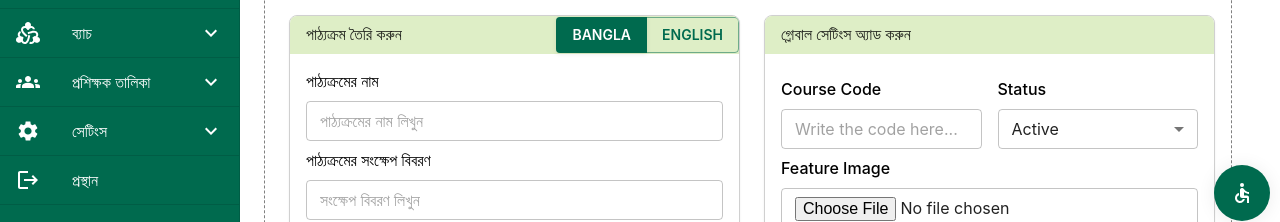
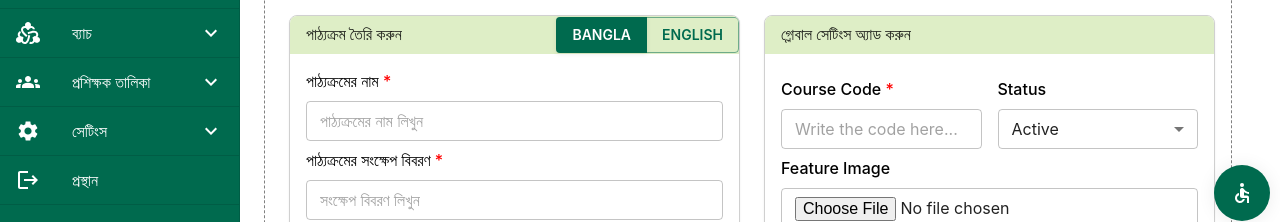
Before and after one commit to affan-habib/admin-panel, a React (Create React App) app: page /create-course in a window 1280 px wide. Shown: the part 162-384 px from the top of the page. Built offline with nearby package versions, Linux system fonts and the light colour scheme.

Commit message:
fixed required

```diff
--- a/src/components/form/InputField.tsx
+++ b/src/components/form/InputField.tsx
@@ -9,12 +9,14 @@ type InputFieldProps = FieldHookConfig<string | number> & {
   rows?: number;
   placeholder?: string;
   fieldWidth?: number; // New prop for field width
+  required?: boolean; // New prop for field width
 };
 
 const InputField: React.FC<InputFieldProps> = ({
   label,
   rows = 1,
   placeholder = '',
+  required,
   fieldWidth = 690, // Default width
   ...props
 }) => {
@@ -38,7 +40,7 @@ const InputField: React.FC<InputFieldProps> = ({
                 fontWeight: 500,
               }}
             >
-              {label}
+              {label} {required && <span style={{ color: 'red' }}>*</span>}
             </InputLabel>
           </div>
         </React.Fragment>
--- a/src/core/course/CreateCourse.tsx
+++ b/src/core/course/CreateCourse.tsx
@@ -21,15 +21,16 @@ import Snackbar from '@mui/material/Snackbar';
 import Alert from '@mui/material/Alert';
 import { useSnackbar } from 'context/SnackbarContext';
 import MainCard from 'components/cards/MainCard';
+import * as Yup from 'yup';
 
 const CreateCourse: React.FC = () => {
   const initialValues = {
     code: '',
     name: '',
     name_bn: '',
-    short_desc: '',
+    short_desc_en: '',
     short_desc_bn: '',
-    long_desc: '',
+    long_desc_en: '',
     long_desc_bn: '',
     course_type_id: '1',
     remarks: '',
@@ -43,7 +44,11 @@ const CreateCourse: React.FC = () => {
   const [selectedStep, setSelectedStep] = useState<number>(1);
   const navigate = useNavigate();
   const { showSnackbar } = useSnackbar();
-
+  const validationSchema = Yup.object({
+    code: Yup.string().required('Course code is required'),
+    name_bn: Yup.string().required('Bangla course name is required'),
+    short_desc_bn: Yup.string().required('Bangla short description is required'),
+  });
   const handleSubmit = async (values: any) => {
     console.log(values);
 
@@ -76,12 +81,12 @@ const CreateCourse: React.FC = () => {
     <Container maxWidth="xl" sx={{ pb: 20 }}>
       <Formik
         initialValues={initialValues}
-        // validationSchema={validationSchema}
+        validationSchema={validationSchema}
         onSubmit={handleSubmit}
       >
         {({ isSubmitting, isValid }) => (
           <Form>
-            <Grid container spacing={3} sx={{ border: '1px dashed grey', pr: 2, pb: 2, mt: 2 , borderRadius: 2}}>
+            <Grid container spacing={3} sx={{ border: '1px dashed grey', pr: 2, pb: 2, mt: 2, borderRadius: 2 }}>
               <Grid item xs={12}>
                 <Breadcrumbs aria-label="breadcrumb">
                   <Link color="inherit" href="/dashboard">
--- a/src/core/course/EditCourse.tsx
+++ b/src/core/course/EditCourse.tsx
@@ -19,13 +19,18 @@ import { apiBaseUrl } from 'config';
 import axios from 'axios';
 import { useSnackbar } from 'context/SnackbarContext';
 import MainCard from 'components/cards/MainCard';
+import * as Yup from 'yup';
 
 const EditCourse: React.FC = () => {
   const { id } = useParams();
   const { data } = useCourseDetails(id);
   const [selectedStep, setSelectedStep] = useState<number>(1);
   const { showSnackbar } = useSnackbar();
-
+  const validationSchema = Yup.object({
+    code: Yup.string().required('Course code is required'),
+    name_bn: Yup.string().required('Bangla course name is required'),
+    short_desc_bn: Yup.string().required('Bangla short description is required'),
+  });
   const handleSubmit = async (values: any) => {
     console.log(values);
 
@@ -58,7 +63,7 @@ const EditCourse: React.FC = () => {
       <Formik
         enableReinitialize
         initialValues={data?.data}
-        // validationSchema={validationSchema}
+        validationSchema={validationSchema}
         onSubmit={handleSubmit}
       >
         {({ isSubmitting, isValid }) => (
--- a/src/views/course/StepOne.tsx
+++ b/src/views/course/StepOne.tsx
@@ -12,8 +12,10 @@ const StepOne: React.FC = () => {
         name="name_bn"
         label="পাঠ্যক্রমের নাম"
         placeholder="পাঠ্যক্রমের নাম লিখুন"
+        required={true}
       />
       <InputField
+        required={true}
         name="short_desc_bn"
         label="পাঠ্যক্রমের সংক্ষেপ বিবরণ"
         placeholder="সংক্ষেপ বিবরণ লিখুন"
--- a/src/views/course/StepThree.tsx
+++ b/src/views/course/StepThree.tsx
@@ -13,6 +13,7 @@ const Step3: React.FC = () => (
       <Grid item md={6}>
 
         <InputField
+          required={true}
           name="code"
           label="Course Code"
           placeholder="Write the code here..."
```
